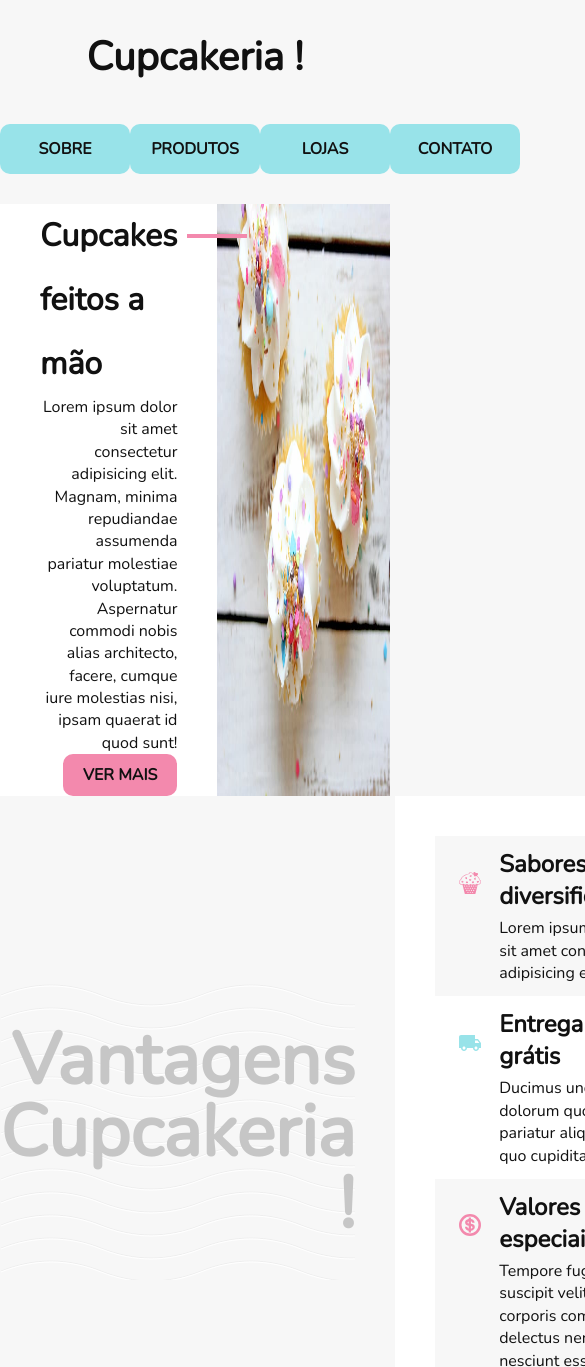
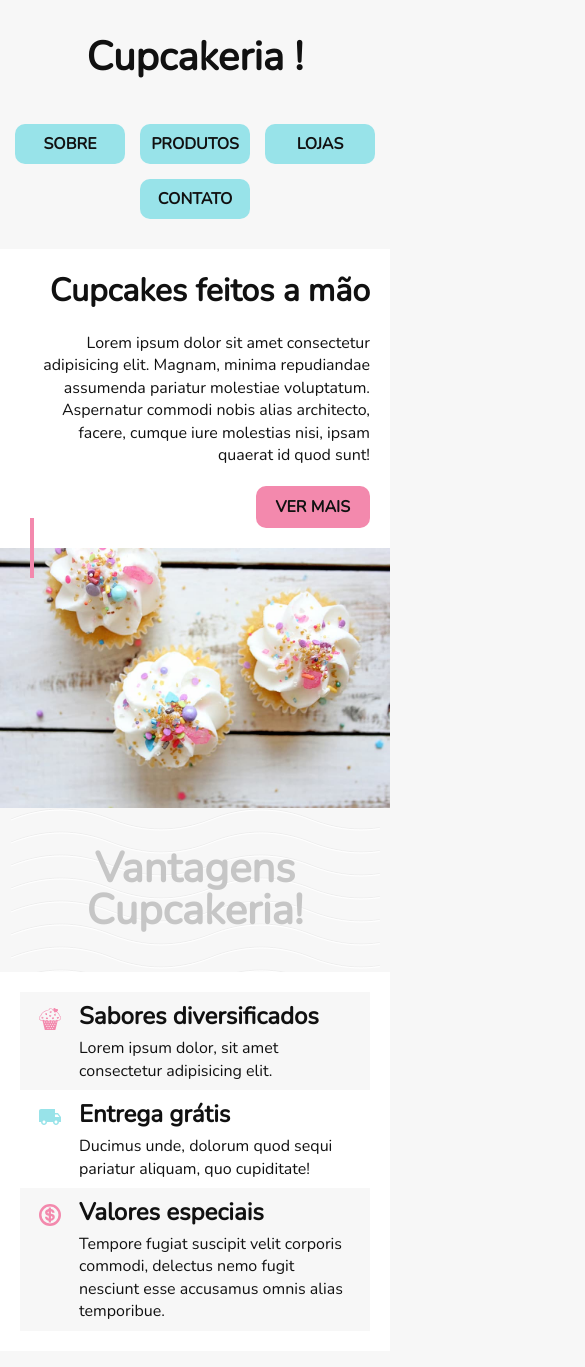
Before and after one commit to iasminln/pagina-cupcake, a plain HTML site: page index.html in a window 390 px wide. Shown: the top 1367 px of the page, 585 px wide, since content can reach past the window. Drawn offline with nearby package versions, Linux system fonts and the light colour scheme.

Commit message:
página responsiva

```diff
--- a/index.html
+++ b/index.html
@@ -31,9 +31,9 @@
       </nav>
     </header>
 
-    <section class="bloco-inicio">
+    <article class="bloco-article" aria-labelledby="label-sobre">
       <div class="texto-inicio">
-        <h1>Cupcakes feitos a mão</h1>
+        <h1 id="label-sobre">Cupcakes feitos a mão</h1>
         <p>
           Lorem ipsum dolor sit amet consectetur adipisicing elit. Magnam,
           minima repudiandae assumenda pariatur molestiae voluptatum. Aspernatur
@@ -45,35 +45,35 @@
       <div class="imagem-inicio">
         <img src="./img/cupcake.jpg" alt="Cupcakes brancos" />
       </div>
-    </section>
+    </article>
 
-    <section class="vantagens-cupcake">
+    <article class="bloco-article" aria-labelledby="label-vantagens">
       <div class="vantagens-texto">
-        <h1>Vantagens Cupcakeria !</h1>
+        <h1 id="label-vantagens">Vantagens Cupcakeria!</h1>
       </div>
-      <div class="vantagens-lista">
-        <div class="vantagem-item">
+      <ul class="vantagens-lista">
+        <li class="vantagem-item">
           <img src="./img/cake.svg" alt="" />
           <h2>Sabores diversificados</h2>
           <p>Lorem ipsum dolor, sit amet consectetur adipisicing elit.</p>
-        </div>
-        <div class="vantagem-item">
+        </li>
+        <li class="vantagem-item">
           <img src="./img/entrega.svg" alt="" />
           <h2>Entrega grátis</h2>
           <p>
             Ducimus unde, dolorum quod sequi pariatur aliquam, quo cupiditate!
           </p>
-        </div>
-        <div class="vantagem-item">
+        </li>
+        <li class="vantagem-item">
           <img src="./img/dinheiro.svg" alt="" />
           <h2>Valores especiais</h2>
           <p>
             Tempore fugiat suscipit velit corporis commodi, delectus nemo fugit
             nesciunt esse accusamus omnis alias temporibue.
           </p>
-        </div>
-      </div>
-    </section>
+        </li>
+      </ul>
+    </article>
 
     <footer>
       <h3>Cupcakeria ! © Todos os direitos reservados.</h3>
--- a/style.scss
+++ b/style.scss
@@ -18,7 +18,7 @@ body {
 /*** Titulo ***/
 
 .titulo {
-  padding: 0 calc((100% - 1024px) / 2);
+  padding: 0 calc((100% - 1000px) / 2);
   margin: 30px 0 10px 0;
 
   h1 {
@@ -30,12 +30,14 @@ body {
 /*** Navegação ***/
 
 header {
-  padding: 20px calc((100% - 1024px) / 2);
+  padding: 20px calc((100% - 1000px) / 2);
 
   ul {
     padding: 10px calc((100% - 700px) / 2);
     display: flex;
-    justify-content: space-between;
+    flex-wrap: wrap;
+    justify-content: center;
+    gap: 30px;
   }
 
   a {
@@ -62,13 +64,13 @@ header {
 
 /*** Bloco inicio ***/
 
-.bloco-inicio {
-  padding: 0 calc((100% - 1024px) / 2);
+.bloco-article {
+  padding: 0 calc((100% - 1000px) / 2);
   display: grid;
   grid-template-columns: 1fr 1fr;
 }
 
-.texto-inicio::after {
+.texto-inicio::before {
   content: "";
   width: 60px;
   height: 4px;
@@ -79,12 +81,14 @@ header {
 }
 
 .texto-inicio {
+  text-align: right;
   display: flex;
   flex-direction: column;
-  justify-content: space-evenly;
+  justify-content: center;
+  gap: 20px;
   align-items: flex-end;
   background-color: white;
-  padding: 0 40px;
+  padding: 20px 40px;
   position: relative;
 
   a {
@@ -105,7 +109,6 @@ header {
 
   h1 {
     font-size: 2rem;
-    line-height: 2;
   }
 
   p {
@@ -117,17 +120,11 @@ header {
 .imagem-inicio {
   img {
     max-width: 100%;
-    height: 100%;
+    display: block;
   }
 }
 
 /*** Vantagens ***/
-
-.vantagens-cupcake {
-  padding: 0 calc((100% - 1024px) / 2);
-  display: grid;
-  grid-template-columns: 1fr 1fr;
-}
 
 .vantagens-texto {
   padding-right: 40px;
@@ -193,7 +190,7 @@ header {
 
 footer {
   background-color: white;
-  padding: 40px calc((100% - 1024px) / 2);
+  padding: 40px calc((100% - 1000px) / 2);
   margin-top: 60px;
 
   h3 {
@@ -202,3 +199,65 @@ footer {
     color: #c6c6c6;
   }
 }
+
+/*** Media query ***/
+
+@media (max-width: 900px) {
+  header,
+  article {
+    max-width: 510px;
+    margin: 0 auto;
+  }
+
+  .bloco-article {
+    display: grid;
+    grid-template-columns: 1fr;
+  }
+
+  .texto-inicio::before {
+    content: "";
+    width: 4px;
+    height: 60px;
+    background-color: #f389ad;
+    position: absolute;
+    top: auto;
+    bottom: -30px;
+    left: 30px;
+  }
+
+  header {
+    ul {
+      gap: 15px;
+    }
+    a {
+      width: 110px;
+      height: 40px;
+    }
+  }
+
+  .vantagens-texto {
+    padding: 0;
+  }
+}
+
+@media (max-width: 510px) {
+  .texto-inicio {
+    padding: 20px;
+  }
+
+  .vantagens-lista {
+    padding: 20px;
+  }
+
+  .vantagens-texto {
+    justify-content: center;
+    font-size: 1.75rem;
+    text-align: center;
+    margin: 0 10px;
+  }
+
+  .vantagem-item {
+    gap: 0 10px;
+    padding: 8px 15px;
+  }
+}
```
Also changed, not shown: style.css, 2 other files.
